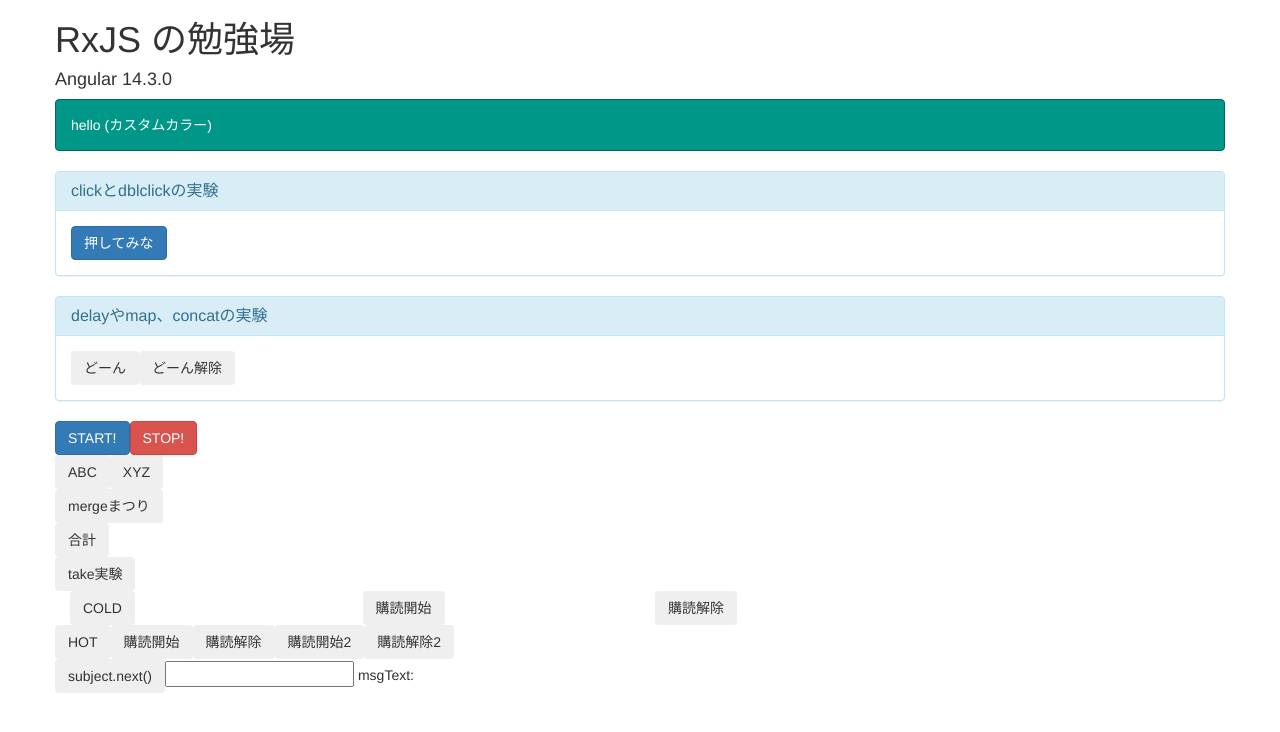
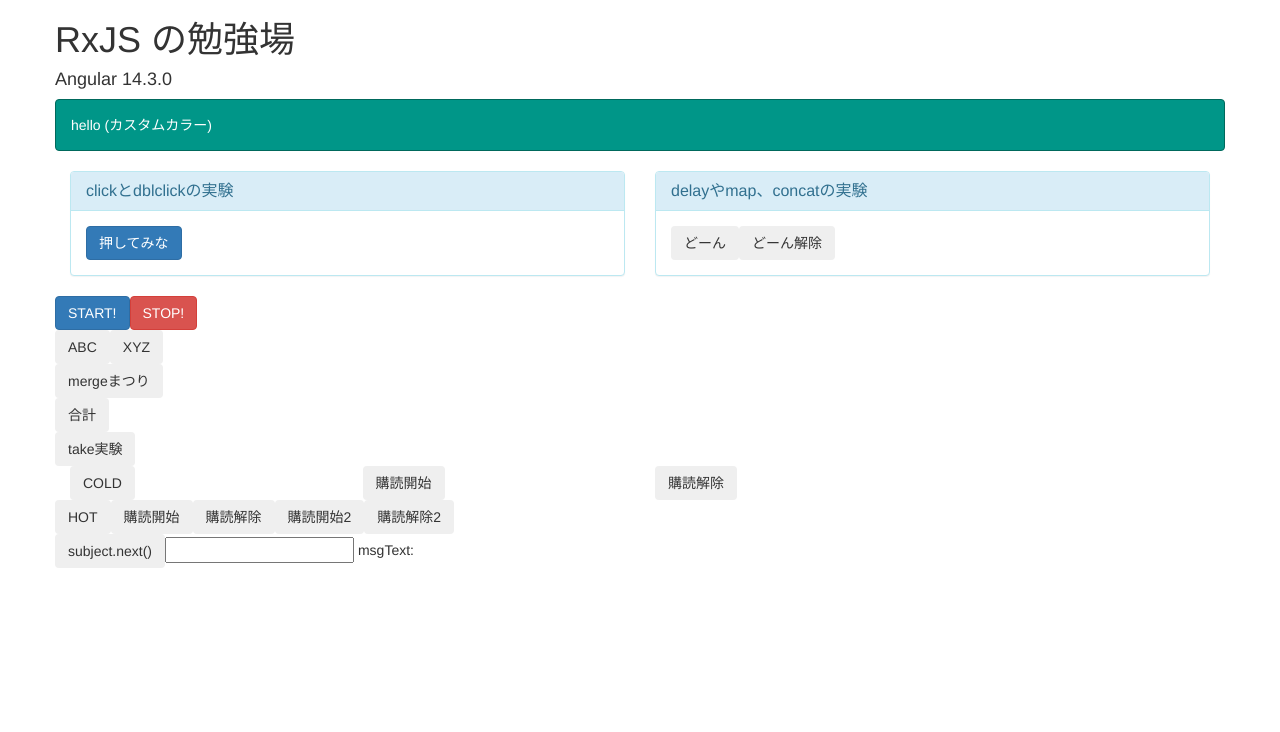
Before and after one commit to baggio4ever/rxjs-test, an Angular app: page / in a window 1280 px wide. Shown: the top 732 px of the page. Built offline with nearby package versions, Linux system fonts and the light colour scheme.

Commit message:
bootstrapのグリッドシステムを思い出している

```diff
--- a/src/app/app.component.html
+++ b/src/app/app.component.html
@@ -13,6 +13,7 @@
   </div>
 
   <div class="row">
+    <div class="col-xs-6">
       <div class="panel panel-info">
         <div class="panel-heading">
           <h4 class="panel-title">clickとdblclickの実験</h4>
@@ -23,7 +24,7 @@
       </div>
     </div>
 
-  <div class="row">
+    <div class="col-xs-6">
       <div class="panel panel-info">
         <div class="panel-heading">
           <h4 class="panel-title">delayやmap、concatの実験</h4>
@@ -31,6 +32,7 @@
         <div class="panel-body">
           <button class="btn" (click)="onDoon()">どーん</button>
           <button class="btn" (click)="onDoonUnsubscribe()">どーん解除</button>
+        </div>
       </div>
     </div>
   </div>
```
Lines whose indentation alone changed are shown as unchanged.
